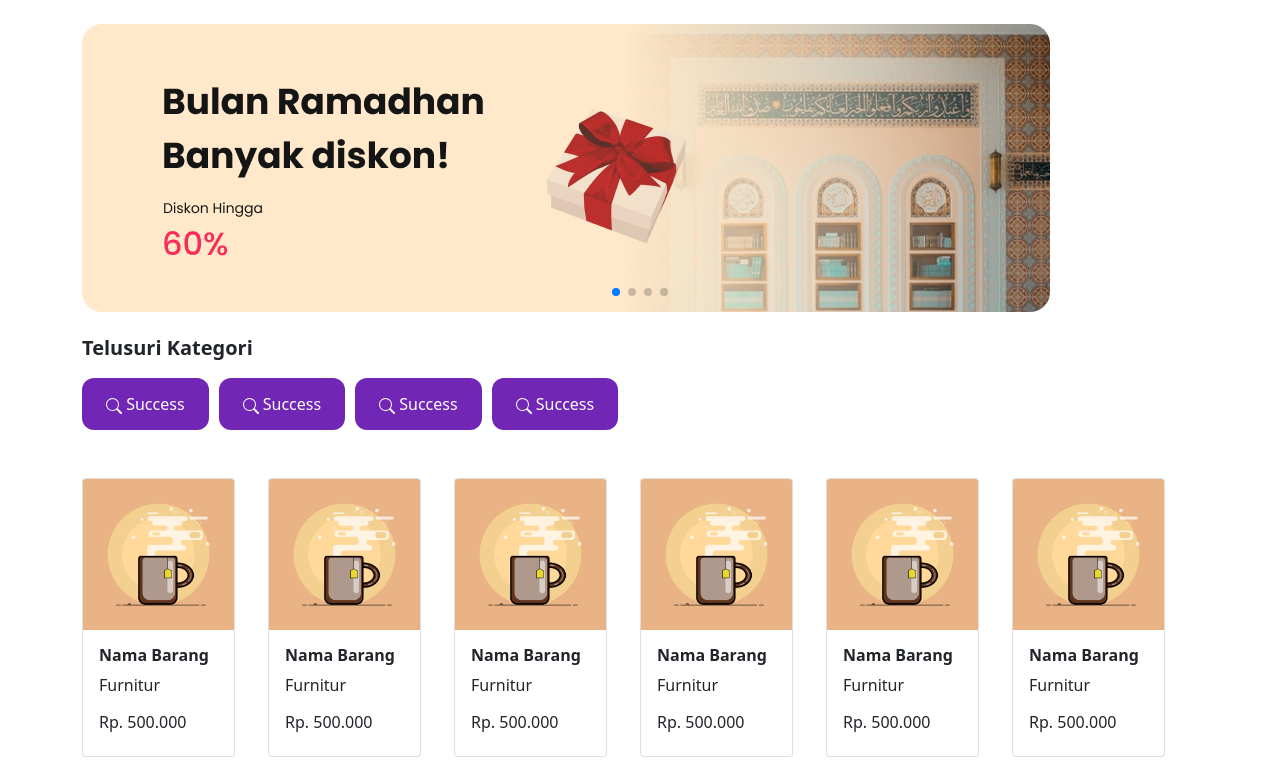
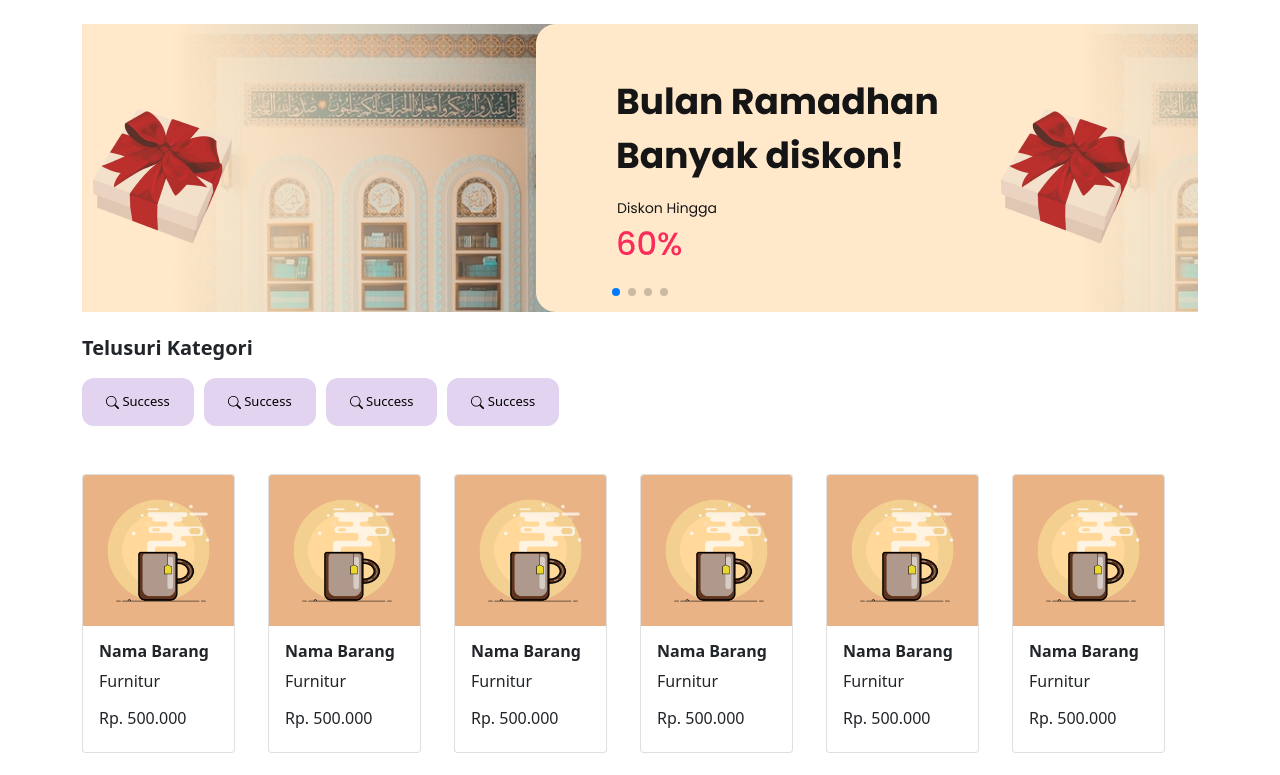
Before and after one commit to rzlzrdf/fejs2-bej2-kel7-FinalProject, a React (Create React App) app: page / in a window 1280 px wide. Shown: the top 775 px of the page. Built offline with nearby package versions, Linux system fonts and the light colour scheme.

Commit message:
Mengedit button kategori dan memperbaiki button

```diff
--- a/src/Components/Kategori.module.css
+++ b/src/Components/Kategori.module.css
@@ -1,7 +1,11 @@
 .button{
-    background-color: #7126B5;
-    color: white;
+    background: #E2D4F0;
+    border-radius: 12px;
+    font-size: 13px;
     border: none;
-    border-radius: 12px;
     padding: 14px 24px;
 }
+.button:hover{
+    background: #7126B5;
+    color: white;
+}
--- a/src/Pages/Home.js
+++ b/src/Pages/Home.js
@@ -20,15 +20,32 @@ const Home = () => {
     <>
         <div className='container'>
           <Swiper
+              centeredSlide={true}
               freeMode={true}
               rewind={true}
               grabCursor={true}
               centeredSlides={true}
+              loop={true}
+              height={500}
+              autoplay={
+                {
+                  delay:2500,
+                  disableOnInteraction: false,
+                }
+              }
+              breakpoints={{
+                320:{
+                  slidesPerView: 1,
+                  spaceBetween: 20,
+                },
+                1024: {
+                  slidesPerView: 2,
+                  spaceBetween: 700,
+                },
+              }}
               pagination={{clickable:true}}
               modules={[FreeMode ,Pagination]}
               className='mySwiper my-4'
-              slidesPerView={1}
-              spaceBetween={10}
           >
             <SwiperSlide>
               <img src='Img/img-banner.png'/>
```
